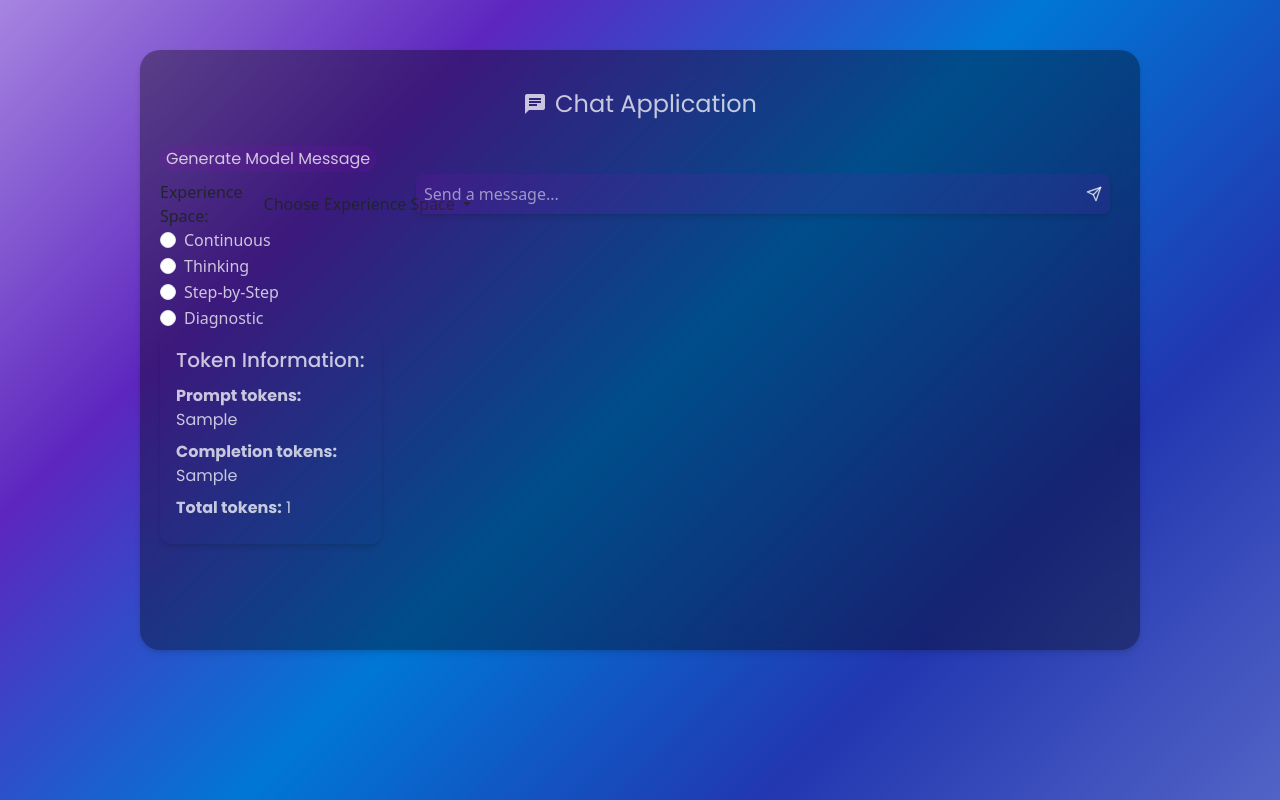
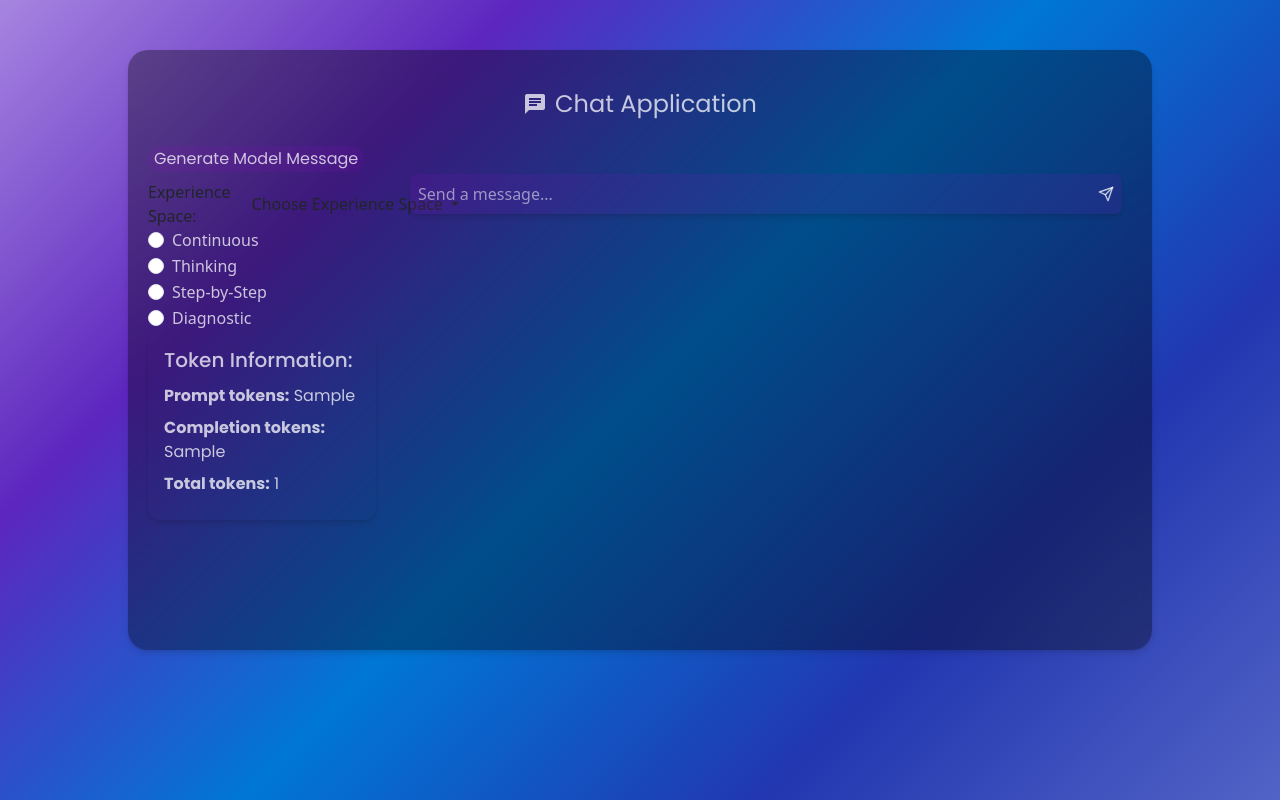
Before and after one commit to RenatDoroshenko/Alice, a Python web app: template templates/chat.html in a window 1280 px wide. Run offline with Jinja, Linux system fonts and the light colour scheme; the template is opened without the code that fills it: most values are stand-ins (such as "Sample title", 1, 10 or a date in 2020).

Commit message:
increase window width to 80%

```diff
--- a/static/css/glassmorphism.css
+++ b/static/css/glassmorphism.css
@@ -65,7 +65,7 @@ body {
 .chat-container {
   /* Set the container size and position */
   width: 80%;
-  max-width: 1000px;
+  max-width: 80%;
   min-height: 600px;
   margin: 50px auto;
   padding: 20px;
```
